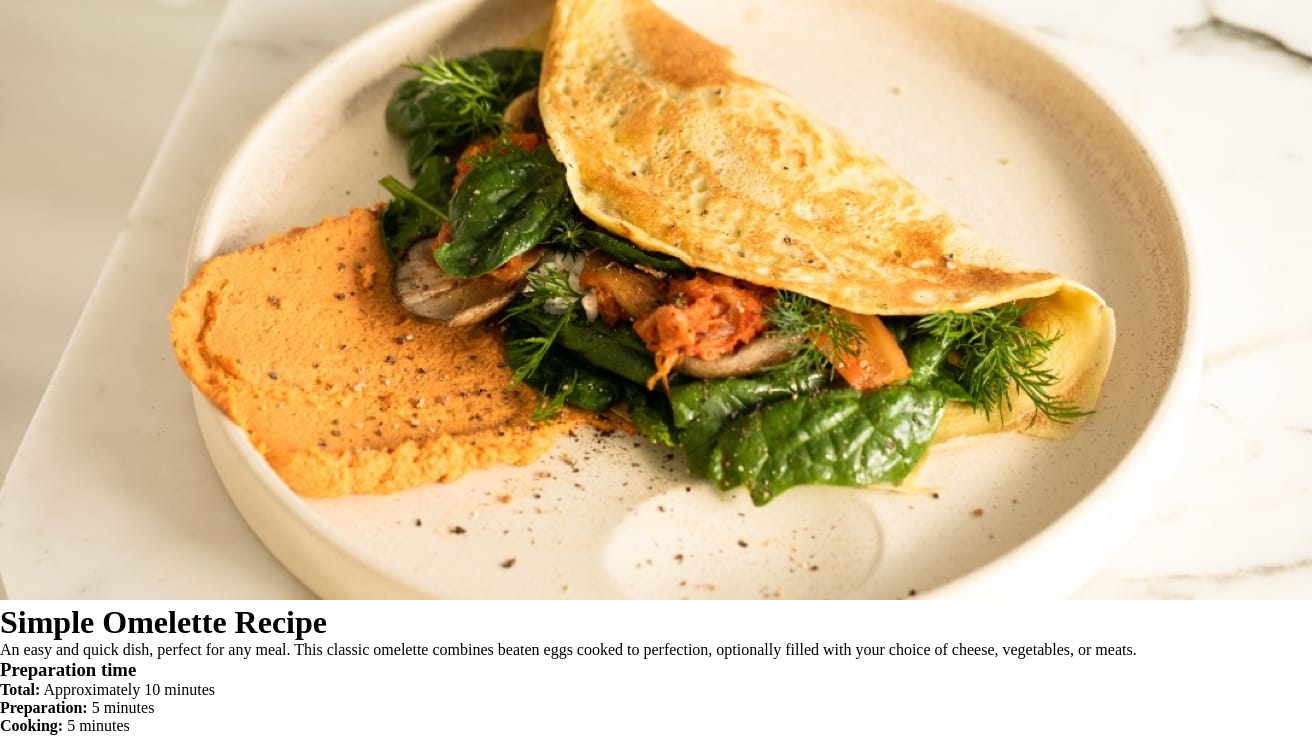
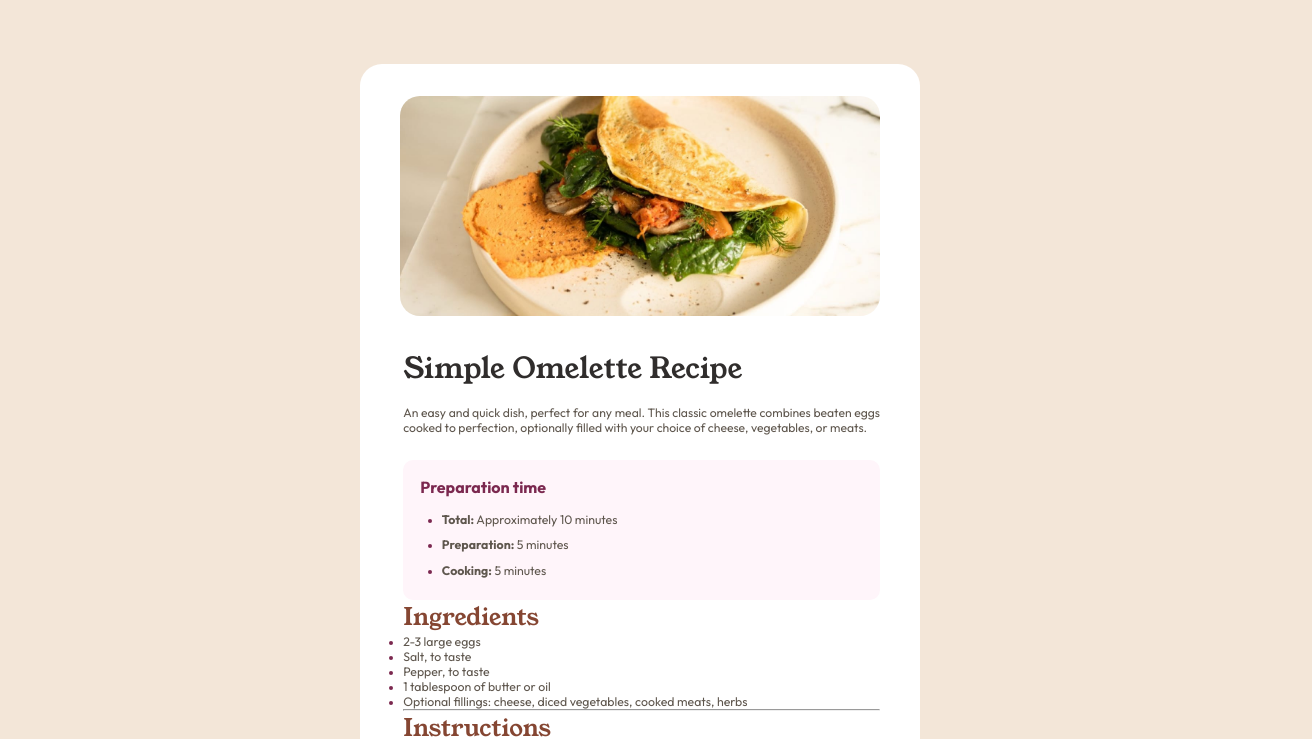
Before and after one commit to ktzazz/recipe-page-four, a plain HTML site: page index.html in a window 1280 px wide. Shown: the top 739 px of the page, 1312 px wide, since content can reach past the window. Drawn offline with Linux system fonts and the light colour scheme.

Commit message:
S commit

```diff
--- a/index.html
+++ b/index.html
@@ -24,6 +24,7 @@
   <div class="background">
     <img src="assets/images/image-omelette.jpeg" alt="Omelette" class="pic">
 
+    <div class="text">
   <h1>Simple Omelette Recipe</h1>
 
   <p>An easy and quick dish, perfect for any meal. This classic omelette combines beaten eggs cooked
@@ -88,6 +89,7 @@
   <div class="item b">22g</div>
 
 </div>
+</div>
   </div>
 
   <div class="attribution">
--- a/style.css
+++ b/style.css
@@ -22,3 +22,98 @@
   margin: 0;
   padding: 0;
 }
+
+body{
+    width: 100vw;
+    height: auto;
+    display: flex;
+    align-items: center;
+    justify-content: center;
+    background-color: var(--Stone100);
+}
+
+.background{
+    width: 35rem;
+    background-color: var(--White) ;
+    border-radius: 22px;
+    margin-top: 4rem;
+    margin-bottom: 4rem;
+}
+
+.pic{
+    display: block;
+    margin-left: auto;
+    margin-right: auto;
+    margin-top: 2rem;
+    border-radius: 20px;
+    max-width: 30rem;
+}
+
+.text{
+    padding: 2rem 2.5rem 2rem 2.7rem;
+}
+
+h1{
+    font-family: var(--font-family-Y);
+    font-size: 1.8rem;
+    font-weight: var(--weight4);
+    margin-bottom: 1rem;
+    color: var(--Stone900);
+}
+
+h2{
+    font-family: var(--font-family-Y);
+    font-weight: var(--weight4);
+    color: var(--Brown800);
+}
+p{
+    font-family: var(--font-family-O);
+    color: var(--Stone600);
+    font-size: .76rem;
+    text-align: justify;
+}
+
+.prep{
+    margin-top: 25px;
+    background-color: var(--Rose50);
+    max-width: 33rem;
+    border-radius: 10px;
+    padding: 17px;
+}
+
+h3{
+   font-family: var(--font-family-O);
+   font-size: 1rem;
+   color: var(--Rose800);
+}
+
+.time{
+    margin-left: 1.35rem;
+    margin-top: 10px;
+    line-height: 1.6rem;
+}
+
+li::marker{
+    color: var(--Rose800);
+    font-weight: var(--weight7);
+    font-size: 11px;
+}
+
+
+ol{
+   font-family: var(--font-family-O);
+   color: var(--Stone600);
+   font-size: .8rem;
+}
+
+ul{
+    font-family: var(--font-family-O);
+    color: var(--Stone600);
+    font-size: .77rem;
+
+}
+
+.attribution{
+        position: absolute;
+        bottom: 15px;
+}
```
